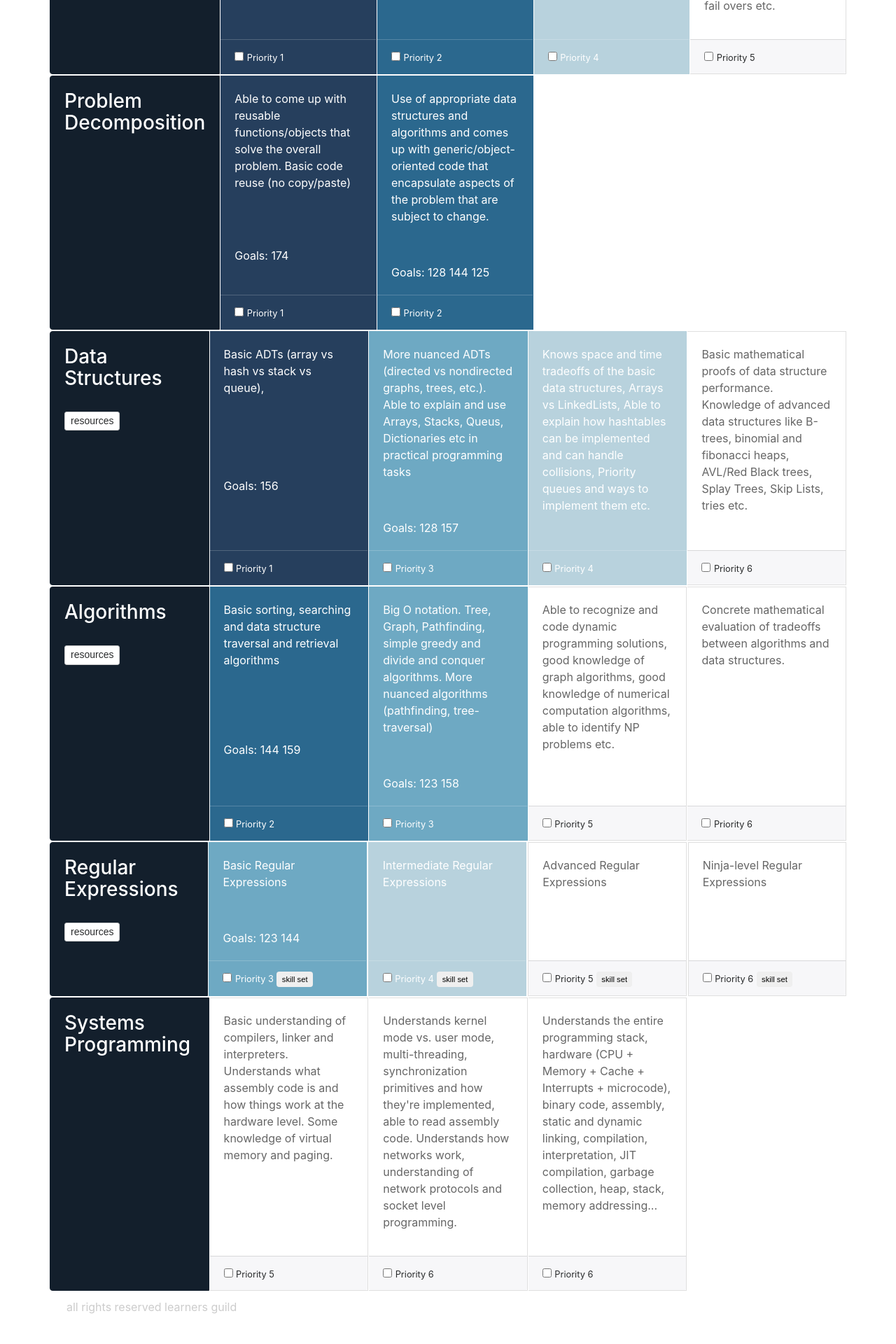
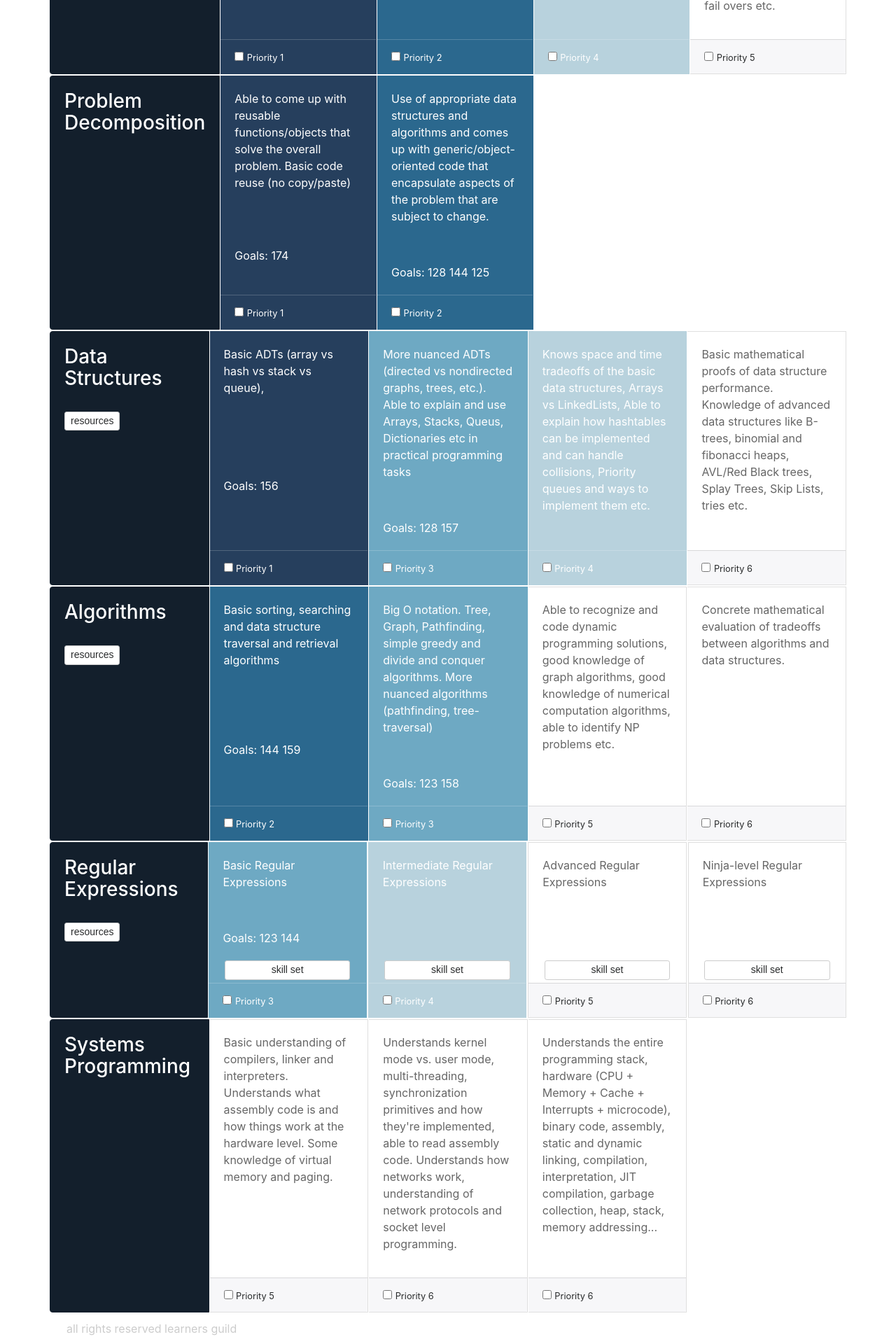
Before and after one commit to GuildCrafts/matrix, a Jekyll site: the page index.html, which Jekyll copies as it is, in a window 1280 px wide. Shown: the part 1510-3430 px from the top of the page at 70% size. Built offline with Jekyll 4.4.1, drawn with Linux system fonts in a browser that asks for light colours; nearby versions of some CDN libraries; before the commit the page ends 3399 px from its top, so only the background shows below that.

Commit message:
prettier buttons

```diff
--- a/css/main.css
+++ b/css/main.css
@@ -62,6 +62,13 @@
   cursor: pointer;
 }
 
+.btn-skillset, .btn-resources {
+  width: 80%;
+  margin-left: auto;
+  margin-right: auto;
+  margin-bottom: 4px;
+}
+
 .nav-link {
   color: #131F2C;
   font-weight: bold!important;
--- a/index.html
+++ b/index.html
@@ -86,22 +86,23 @@
         </blockquote>
         </div>
       {{/if}}
+      {{#if skillsets}}
+      <button type="button" class="btn btn-sm btn-secondary btn-resources" data-toggle="modal" data-target="#modal{{cssSafe ../group}}{{@index}}">
+        <span class="glyphicon glyphicon-star" aria-hidden="true"></span>
+        skill set
+      </button>
+      {{/if}}
+      {{#if resources}}
+      <button type="button" class="btn btn-sm btn-secondary btn-skillset" data-toggle="modal" data-target="#modalresources{{cssSafe ../group}}{{@index}}">
+        resources
+      </button>
+      {{/if}}
+
 
       <div class="card-footer">
       <input type="checkbox" id="checkbox{{cssSafe ../group}}{{@index}}" class="checkbox_tracking" data-group="{{cssSafe ../group}}{{@index}}"></input>
 
       <small>Priority {{level}}</small>
-      {{#if skillsets}}
-      <button type="button" class="btn btn-xs" data-toggle="modal" data-target="#modal{{cssSafe ../group}}{{@index}}">
-        <span class="glyphicon glyphicon-star" aria-hidden="true"></span>
-        skill set
-      </button>
-      {{/if}}
-      {{#if resources}}
-      <button type="button" class="btn btn-xs" data-toggle="modal" data-target="#modalresources{{cssSafe ../group}}{{@index}}">
-        resources
-      </button>
-      {{/if}}
 
       </div>
     </div>
```
